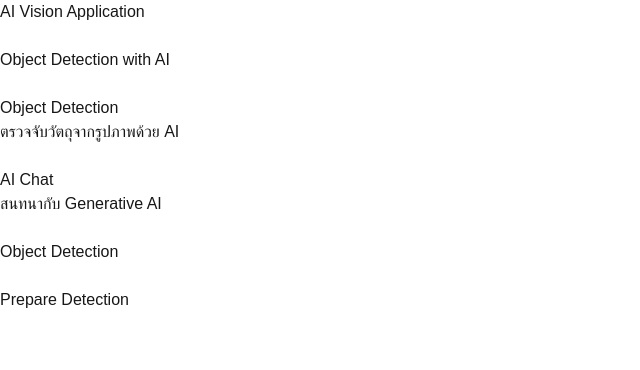
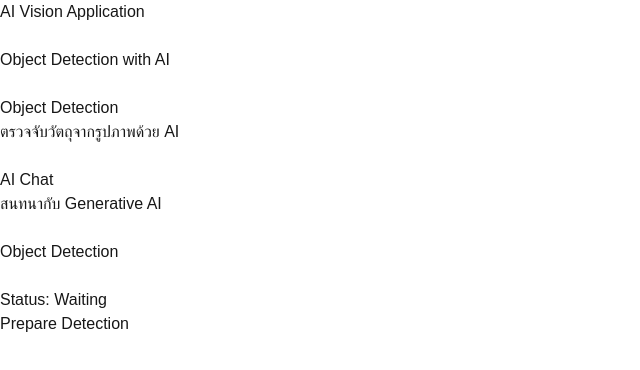
Before and after one commit to manyou66/AIWebApp2, a Next.js app: page / in a window 1280 px wide. Shown: the top 370 px of the page, without its empty margins (0-640 px from the left). Built offline with nearby package versions, Linux system fonts and the light colour scheme.

Commit message:
button onclick

```diff
--- a/components/DetectionPanel.tsx
+++ b/components/DetectionPanel.tsx
@@ -1,16 +1,18 @@
 "use client";
+import { useState } from "react";
 export function DetectionPanel() {
+    const [status, setStatus] = useState("Waiting");
     return (
         <section>
             <h2>
                 Object Detection
             </h2>
             <br></br>
+            <p>
+                Status: {status}
+            </p>
             <button
-                onClick={() =>
-                    alert(
-                        "Prepare object detection"
-                    )
+                onClick={() => setStatus("Ready")
                 }
             >
                 Prepare Detection
```
